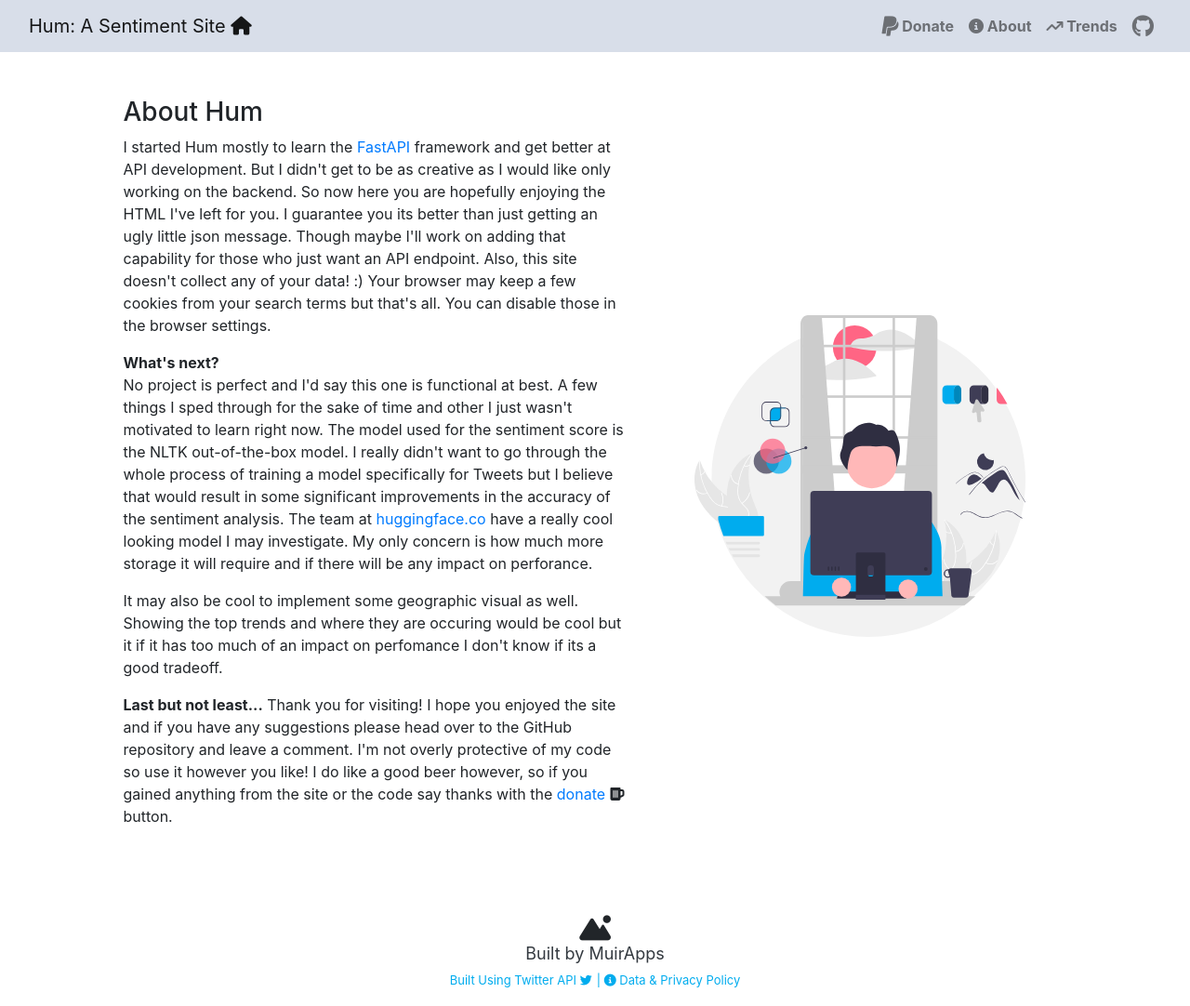
After one commit to ggsmith842/sentiment-api-hum, a FastAPI app: template app/templates/about.html in a window 1280 px wide. The commit adds this page. Shown: the whole page at 93% size. Run offline with FastAPI, Linux system fonts and the light colour scheme; the template is opened without the code that fills it, so the values that code supplies are empty; some libraries are stand-ins or nearby versions.

Commit message:
add about page and updated data validation

```diff
--- a/app/main.py
+++ b/app/main.py
@@ -28,7 +28,7 @@ def form_post(request: Request):
 @app.post("/")
 def form_post(request: Request, term: str = Form(...,min_length=3,max_length=25)):
 	try:
-		result = get_results(term)
+		result = get_results(re.sub('\W','',term))
 		plot_sentiment(result['score'])
 		return templates.TemplateResponse("results.html",context={'request':request,'result':result, 'term':term})
 	except:
@@ -46,16 +46,19 @@ def get_results(term: str | None =  Query(default = None,min_length=3, max_lengt
 	try:
 		if term:
 			raw_results = searchTweets(term)
-			processed_results = [process_text(tweet) for tweet in raw_results]
+			if not raw_results:
+				return Exception
+			else:
+				processed_results = [process_text(tweet) for tweet in raw_results]
 
-			sentiment = get_avg_sentiment(processed_results)
-			keywords = get_keywords(processed_results,5)
+				sentiment = get_avg_sentiment(processed_results)
+				keywords = get_keywords(processed_results,5)
 
-			results = {"sentiment" : sentiment[0],
-				"score": sentiment[1],
-				"keywords":keywords
-			}
-			return results
+				results = {"sentiment" : sentiment[0],
+					"score": sentiment[1],
+					"keywords":keywords
+				}
+				return results
 		else:
 			return {"message":"nothing to seach"}
 	except Exception as e:
@@ -79,5 +82,9 @@ def get_trends(request: Request):
 		return templates.TemplateResponse("404.html",context={'request':request})
 
 @app.get("/error")
-def form_post(request: Request):
+def get_error(request: Request):
 		return templates.TemplateResponse("404.html",context={'request':request})
+
+@app.get("/about/")
+def get_about(request: Request):
+		return templates.TemplateResponse("about.html",context={'request':request})
--- a/app/static/base.css
+++ b/app/static/base.css
@@ -28,6 +28,4 @@
     align-content: center;
     text-align: center;
     font-size: large;
-    position: absolute;
-    bottom: 0;
 }
--- a/app/templates/404.html
+++ b/app/templates/404.html
@@ -10,7 +10,7 @@
     <div style="text-align: center; display: inline; margin: 10px">
         <p> Found a mistake? Head to GitHub
             <a class="nav-link text-black font-weight-bold" href="https://github.com/ggsmith842/sentiment-api-hum">
-                <i class="fa-brands fa-github fa-xl"></i>
+                <i class="fa-brands fa-github fa-xl" style="color:#00acee"></i>
             </a>
         </p>
     </div>
--- /dev/null
+++ b/app/templates/about.html
@@ -0,0 +1,43 @@
+{% extends "base.html" %}
+
+{% block content %}
+
+<div class="container py-5 h-100">
+    <div class="row d-flex align-items-center justify-content-center h-100">
+      <!-- side image -->
+      <div class="col-md-8 col-lg-7 col-xl-6" style="padding-bottom: 15px; ">
+        <h3>About Hum</h3>
+        <p>
+            I started Hum mostly to learn the <a href="https://fastapi.tiangolo.com/"> FastAPI</a> framework and get better at API development.
+            But I didn't get to be as creative as I would like only working on the backend. So now here you are hopefully enjoying the HTML I've left for you.
+            I guarantee you its better than just getting an ugly little json message. Though maybe I'll work on adding that capability for those who just want an API endpoint.
+            Also, this site doesn't collect any of your data! :) Your browser may keep a few cookies from your search terms but that's all. You can disable those in the browser settings.
+
+        </p>
+        <p>
+            <strong>What's next?</strong><br>
+            No project is perfect and I'd say this one is functional at best. A few things I sped through for the sake of time and other I just wasn't motivated to learn right now.
+            The model used for the sentiment score is the NLTK out-of-the-box model. I really didn't want to go through the whole process of training a model specifically for Tweets but
+            I believe that would result in some significant improvements in the accuracy of the sentiment analysis. The team at <a href="https://huggingface.co/cardiffnlp/twitter-roberta-base-sentiment-latest"> huggingface.co</a> have a really cool looking model I may investigate. My only concern is
+            how much more storage it will require and if there will be any impact on perforance.
+        </p>
+        <p>
+            It may also be cool to implement some geographic visual as well. Showing the top trends and where they are occuring would be cool but it if it has too much of an impact on perfomance I
+            don't know if its a good tradeoff.
+        </p>
+        <p>
+            <strong>Last but not least...</strong>
+            Thank you for visiting! I hope you enjoyed the site and if you have any suggestions please head over to the GitHub repository and leave a comment.
+            I'm not overly protective of my code so use it however you like! I do like a good beer however, so if you gained anything from the site or the code
+            say thanks with the <a href="https://www.paypal.com/donate/?business=WX4NWUQKPPDK4&no_recurring=1&currency_code=USD"> donate </a><i class="fa-solid fa-beer-mug-empty"></i> button.
+
+        </p>
+
+      </div>
+
+      <div class="col-md-7 col-lg-5 col-xl-5 align-items-center" style="text-align: center;">
+        <img src="{{ url_for('static', path='undraw_designer.svg') }}" alt="" height="80%" width="80%">
+      </div>
+    </div>
+</div>
+{%endblock%}
--- a/app/templates/base.html
+++ b/app/templates/base.html
@@ -32,7 +32,7 @@
                                 <a class="nav-link text-black font-weight-bold" href="https://www.paypal.com/donate/?business=WX4NWUQKPPDK4&no_recurring=1&currency_code=USD"><i class="fa-brands fa-paypal fa-xl"></i> Donate </a>
                         </li>
                         <li class="nav-item text-black">
-                            <a class="nav-link text-black font-weight-bold" href="#"><i class="fa-solid fa-circle-info xl"></i></i>  About</a>
+                            <a class="nav-link text-black font-weight-bold" href="/about/"><i class="fa-solid fa-circle-info xl"></i></i>  About</a>
                         </li>
                         <li class="nav-item text-black">
                             <a class="nav-link text-black font-weight-bold" href="/trends/"><i class="fa-solid fa-arrow-trend-up xl"></i>  Trends</a>
@@ -53,7 +53,8 @@
             <!-- <p class="m-0 text-dark text-center ">Copyright &copy; Articulate Badger</p> -->
             <i class="fa-solid fa-mountain-sun fa-xl"></i>
             <p class="m-0 text-dark text-center">Built by MuirApps</i> </p>
-            <a href="https://developer.twitter.com/en/products/twitter-api" style="color:#00acee"> Using Twitter API <i class="fa-brands fa-twitter"></i></a>
+            <a href="https://developer.twitter.com/en/products/twitter-api" style="color:#00acee; font-size: small;"> Built Using Twitter API <i class="fa-brands fa-twitter"></i></a>
+            <a href="#" style="color:#00acee; font-size: small;"> | <i class="fa-solid fa-circle-info"></i> Data & Privacy Policy </a>
         </footer>
     </body>
 </html>
```
Also changed, not shown: app/templates/gauge.html (+1 -1 lines), app/twitterapi.py (+5 -2 lines), app/static/about_img.svg (added), app/static/undraw_designer.svg (added).
